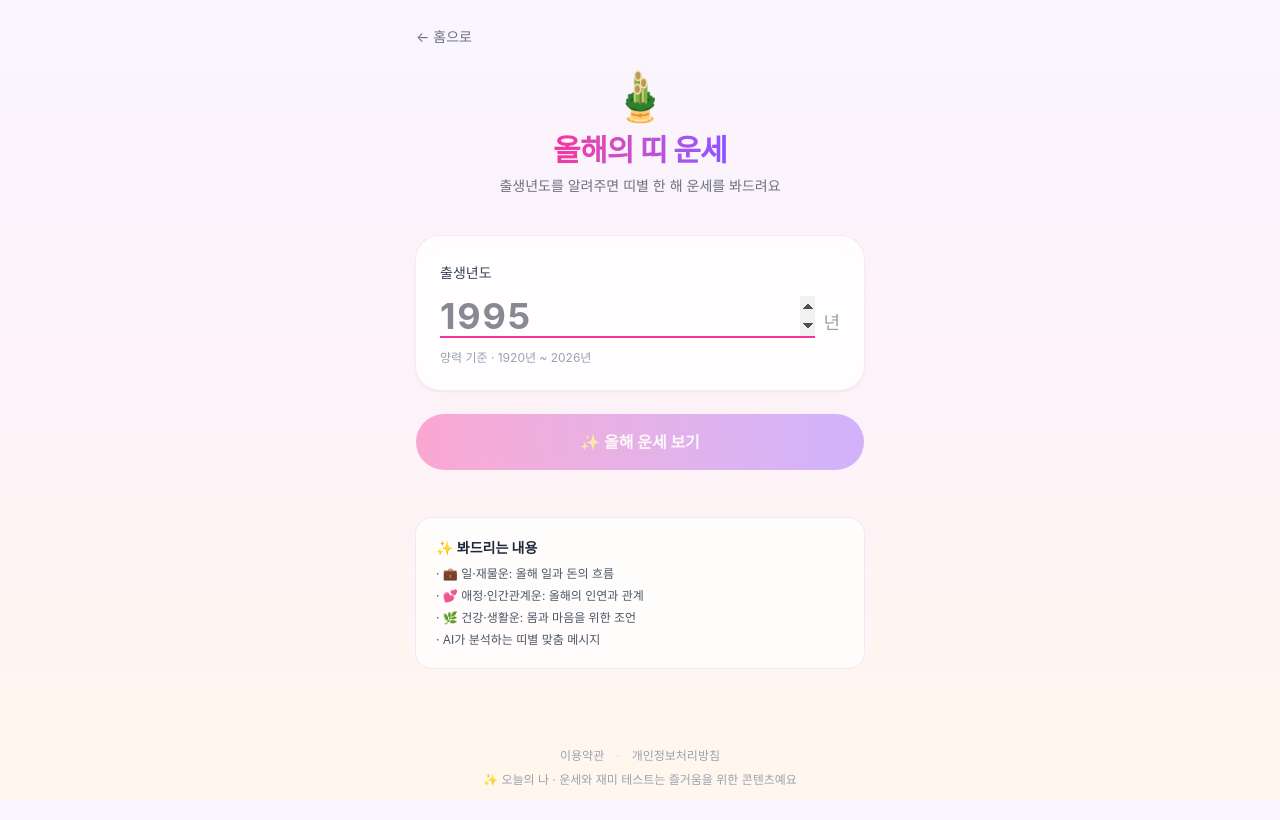
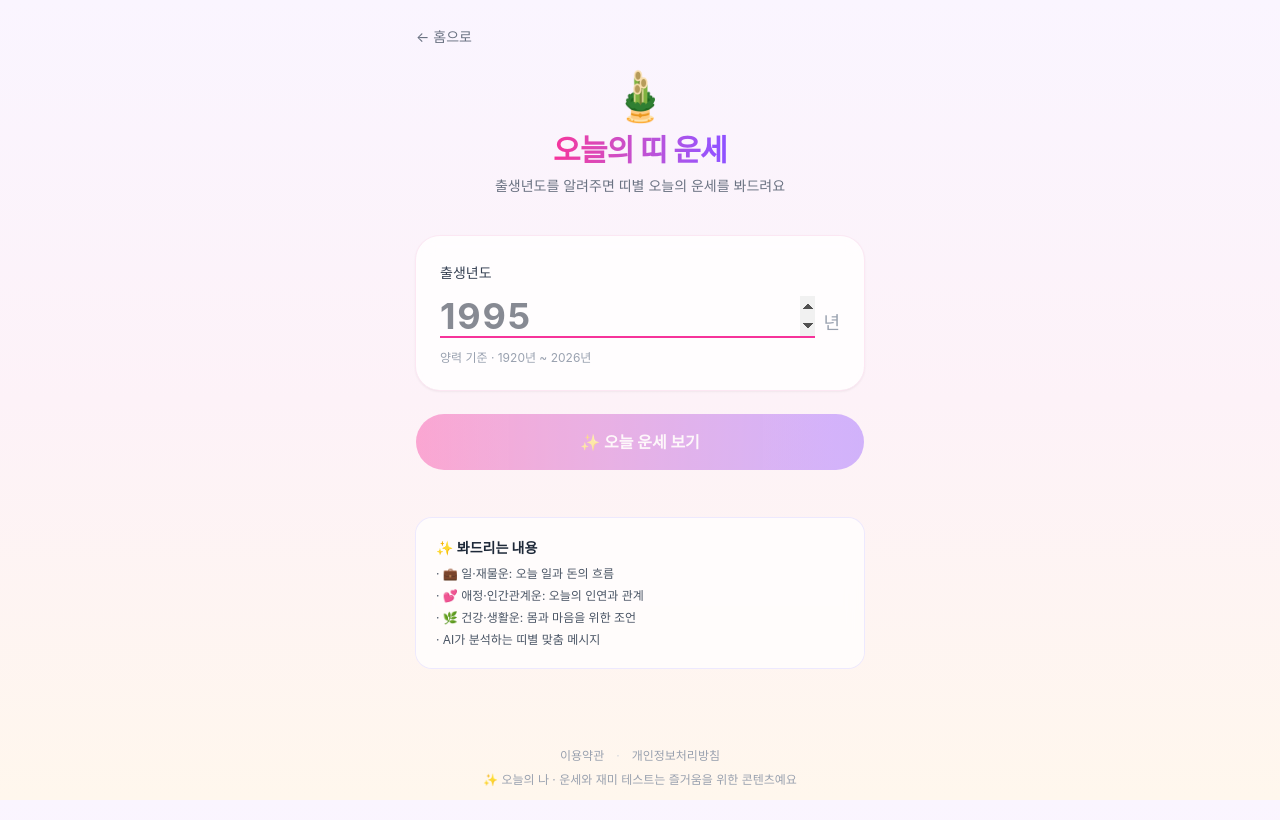
Before and after one commit to qwetmddnr/test-next-app, a Next.js app: page /new-year in a window 1280 px wide. Built offline with nearby package versions, Linux system fonts and the light colour scheme; no server answers; a web font is replaced by a local one.

Commit message:
New-year: relabel as daily fortune (오늘의 띠 운세)

```diff
--- a/app/new-year/opengraph-image.tsx
+++ b/app/new-year/opengraph-image.tsx
@@ -10,7 +10,7 @@ import {
 
 export const size = OG_SIZE;
 export const contentType = OG_CONTENT_TYPE;
-export const alt = "올해의 띠 운세 — 출생년도로 보는 한 해";
+export const alt = "오늘의 띠 운세 — 출생년도로 보는 오늘의 운세";
 
 export default async function Image() {
   const fontData = await loadPretendard();
@@ -65,7 +65,7 @@ export default async function Image() {
               lineHeight: 1.1,
             }}
           >
-            올해의 띠 운세
+            오늘의 띠 운세
           </div>
 
           <div
@@ -77,7 +77,7 @@ export default async function Image() {
               maxWidth: 800,
             }}
           >
-            출생년도로 알아보는 12띠별 한 해 운세
+            출생년도로 알아보는 12띠별 오늘의 운세
           </div>
 
           <div
--- a/app/new-year/page.tsx
+++ b/app/new-year/page.tsx
@@ -3,12 +3,12 @@ import Link from "next/link";
 import { BirthYearPicker } from "@/components/new-year/BirthYearPicker";
 
 export const metadata: Metadata = {
-  title: "올해의 띠 운세 — 출생년도로 보는 한 해",
+  title: "오늘의 띠 운세 — 출생년도로 보는 오늘의 운세",
   description:
-    "출생년도로 알아보는 12띠별 올해 운세. 일·재물운, 애정운, 건강운까지 AI가 분석해드려요.",
+    "출생년도로 알아보는 12띠별 오늘의 운세. 일·재물운, 애정운, 건강운까지 AI가 분석해드려요.",
   openGraph: {
-    title: "올해의 띠 운세",
-    description: "출생년도로 알아보는 12띠별 한 해 운세",
+    title: "오늘의 띠 운세",
+    description: "출생년도로 알아보는 12띠별 오늘의 운세",
     type: "website",
     locale: "ko_KR",
   },
@@ -32,11 +32,11 @@ export default function NewYearPage() {
           <div className="mb-3 text-5xl">🎍</div>
           <h1 className="text-3xl font-bold tracking-tight">
             <span className="bg-gradient-to-r from-pink-500 to-violet-500 bg-clip-text text-transparent">
-              올해의 띠 운세
+              오늘의 띠 운세
             </span>
           </h1>
           <p className="mt-2 text-sm text-gray-500">
-            출생년도를 알려주면 띠별 한 해 운세를 봐드려요
+            출생년도를 알려주면 띠별 오늘의 운세를 봐드려요
           </p>
         </header>
 
@@ -49,8 +49,8 @@ export default function NewYearPage() {
             ✨ 봐드리는 내용
           </h2>
           <ul className="space-y-1.5 text-xs text-gray-600">
-            <li>· 💼 일·재물운: 올해 일과 돈의 흐름</li>
-            <li>· 💕 애정·인간관계운: 올해의 인연과 관계</li>
+            <li>· 💼 일·재물운: 오늘 일과 돈의 흐름</li>
+            <li>· 💕 애정·인간관계운: 오늘의 인연과 관계</li>
             <li>· 🌿 건강·생활운: 몸과 마음을 위한 조언</li>
             <li>· AI가 분석하는 띠별 맞춤 메시지</li>
           </ul>
--- a/components/new-year/BirthYearPicker.tsx
+++ b/components/new-year/BirthYearPicker.tsx
@@ -79,7 +79,7 @@ export function BirthYearPicker({ thisYear }: BirthYearPickerProps) {
         }}
         className="mt-6 w-full rounded-full bg-gradient-to-r from-pink-500 to-violet-500 py-4 font-bold text-white shadow-lg shadow-pink-200/60 transition disabled:opacity-40 disabled:shadow-none"
       >
-        {submitting ? "운세 확인 중..." : "✨ 올해 운세 보기"}
+        {submitting ? "운세 확인 중..." : "✨ 오늘 운세 보기"}
       </motion.button>
     </form>
   );
--- a/data/tests/new-year.ts
+++ b/data/tests/new-year.ts
@@ -14,96 +14,96 @@ const ZODIACS: ZodiacInput[] = [
     id: "rat",
     title: "쥐띠",
     emoji: "🐭",
-    shortDesc: "영리한 직관이 빛나는 한 해",
-    description: "민감한 감각과 빠른 판단력이 당신의 무기예요. 작은 신호도 놓치지 않는 직관이 큰 기회로 이어지는 시기. 새로운 흐름이 시작될 때 가장 빠르게 자리 잡는 적응력으로, 올해는 부지런한 손과 영민한 머리가 함께 움직이면 의외의 성과가 따라옵니다.",
+    shortDesc: "영리한 직관이 빛나는 스타일",
+    description: "민감한 감각과 빠른 판단력이 당신의 무기예요. 작은 신호도 놓치지 않는 직관이 큰 기회로 이어지는 타입. 새로운 흐름이 시작될 때 가장 빠르게 자리 잡는 적응력으로, 부지런한 손과 영민한 머리가 함께 움직이면 의외의 성과가 따라옵니다.",
     traits: ["영리함", "직관", "적응력", "근면"],
   },
   {
     id: "ox",
     title: "소띠",
     emoji: "🐂",
-    shortDesc: "꾸준함이 결실로 이어지는 한 해",
-    description: "묵묵히 쌓아온 노력이 단단한 자산이 되는 시기예요. 화려한 변화보다 안정된 흐름 속에서 진가가 드러납니다. 인내심으로 한 발씩 나아가는 당신을 누군가 알아봐주는 한 해. 서두르지 않는 그 페이스가 큰 차이를 만들어요.",
+    shortDesc: "꾸준함이 결실로 이어지는 스타일",
+    description: "묵묵히 쌓아온 노력이 단단한 자산이 되는 타입이에요. 화려한 변화보다 안정된 흐름 속에서 진가가 드러납니다. 인내심으로 한 발씩 나아가는 당신을 누군가는 꼭 알아봐줘요. 서두르지 않는 그 페이스가 큰 차이를 만들어요.",
     traits: ["성실함", "인내", "책임감", "묵직함"],
   },
   {
     id: "tiger",
     title: "호랑이띠",
     emoji: "🐯",
-    shortDesc: "용기와 카리스마가 통하는 한 해",
-    description: "강한 추진력과 당당한 태도가 사람들을 끌어당기는 시기예요. 망설였던 일에 본격적으로 도전해보면 의외의 결과가 보입니다. 다만 너무 앞만 보고 달리지는 말 것, 곁의 사람들과 박자를 맞추면 더 큰 길이 열려요.",
+    shortDesc: "용기와 카리스마가 통하는 스타일",
+    description: "강한 추진력과 당당한 태도가 사람들을 끌어당기는 타입이에요. 망설였던 일에 본격적으로 도전해보면 의외의 결과가 보입니다. 다만 너무 앞만 보고 달리지는 말 것, 곁의 사람들과 박자를 맞추면 더 큰 길이 열려요.",
     traits: ["카리스마", "용기", "추진력", "리더십"],
   },
   {
     id: "rabbit",
     title: "토끼띠",
     emoji: "🐰",
-    shortDesc: "섬세함이 행복을 부르는 한 해",
-    description: "온화한 마음과 세심한 감각이 좋은 인연을 만드는 시기예요. 작은 배려가 큰 신뢰로 돌아오고, 따뜻한 분위기 속에서 가장 자기다워집니다. 다만 너무 양보만 하지는 말 것, 본인 마음도 챙기는 균형이 행복을 길게 가져가는 비결이에요.",
+    shortDesc: "섬세함이 행복을 부르는 스타일",
+    description: "온화한 마음과 세심한 감각이 좋은 인연을 만드는 타입이에요. 작은 배려가 큰 신뢰로 돌아오고, 따뜻한 분위기 속에서 가장 자기다워집니다. 다만 너무 양보만 하지는 말 것, 본인 마음도 챙기는 균형이 행복을 길게 가져가는 비결이에요.",
     traits: ["온화함", "섬세함", "친화력", "감수성"],
   },
   {
     id: "dragon",
     title: "용띠",
     emoji: "🐲",
-    shortDesc: "야망과 비전이 빛을 발하는 한 해",
-    description: "큰 그림을 그리는 당신의 비전이 현실로 옮겨지는 시기예요. 망설였던 도전 앞에 자신감이 회복되고, 사람들의 시선이 자연스럽게 따라옵니다. 한 번 결정하면 끝까지 가는 추진력이 큰 무기. 다만 외로움이 따라올 수 있으니 곁의 사람을 잊지 마세요.",
+    shortDesc: "야망과 비전이 빛을 발하는 스타일",
+    description: "큰 그림을 그리는 당신의 비전이 현실로 옮겨지는 타입이에요. 망설였던 도전 앞에 자신감이 회복되고, 사람들의 시선이 자연스럽게 따라옵니다. 한 번 결정하면 끝까지 가는 추진력이 큰 무기. 다만 외로움이 따라올 수 있으니 곁의 사람을 잊지 마세요.",
     traits: ["야망", "카리스마", "비전", "결단력"],
   },
   {
     id: "snake",
     title: "뱀띠",
     emoji: "🐍",
-    shortDesc: "지혜와 통찰이 깊어지는 한 해",
-    description: "조용히 관찰하는 눈이 가장 정확한 답을 찾는 시기예요. 직관이 어느 때보다 잘 맞고, 깊이 있는 판단이 사람들의 신뢰를 얻습니다. 큰 결정 앞에서 서두르지 말고 충분히 생각할 시간을 가지면, 결과가 만족스럽게 따라와요.",
+    shortDesc: "지혜와 통찰이 깊은 스타일",
+    description: "조용히 관찰하는 눈이 가장 정확한 답을 찾는 타입이에요. 직관이 잘 맞는 편이고, 깊이 있는 판단이 사람들의 신뢰를 얻습니다. 큰 결정 앞에서 서두르지 말고 충분히 생각할 시간을 가지면, 결과가 만족스럽게 따라와요.",
     traits: ["지혜", "통찰", "신비로움", "직관"],
   },
   {
     id: "horse",
     title: "말띠",
     emoji: "🐴",
-    shortDesc: "자유롭게 달릴 수 있는 한 해",
-    description: "에너지가 넘치고 활기찬 한 해예요. 새로운 환경, 새로운 사람을 만나면 가장 자기답게 빛납니다. 한 자리에 머무르기보다 움직일 때 기회가 따라오는 시기. 다만 너무 많이 벌리지는 말고, 끝맺는 힘도 같이 키워가면 더 큰 성과로 이어져요.",
+    shortDesc: "자유롭게 달리는 스타일",
+    description: "에너지가 넘치고 활기찬 타입이에요. 새로운 환경, 새로운 사람을 만나면 가장 자기답게 빛납니다. 한 자리에 머무르기보다 움직일 때 기회가 따라오는 성격. 다만 너무 많이 벌리지는 말고, 끝맺는 힘도 같이 키워가면 더 큰 성과로 이어져요.",
     traits: ["자유", "활력", "열정", "도전"],
   },
   {
     id: "sheep",
     title: "양띠",
     emoji: "🐑",
-    shortDesc: "평화 속에 창의가 피어나는 한 해",
-    description: "감성과 창의성이 풍부해지는 시기예요. 마음이 편안할 때 가장 좋은 아이디어가 떠오르고, 부드러운 분위기 속에서 사람들이 모입니다. 무리하지 않아도 좋은 흐름이 따라오는 한 해. 본인의 페이스를 지키며 천천히 가도 충분해요.",
+    shortDesc: "평화 속에 창의가 피어나는 스타일",
+    description: "감성과 창의성이 풍부한 타입이에요. 마음이 편안할 때 가장 좋은 아이디어가 떠오르고, 부드러운 분위기 속에서 사람들이 모입니다. 무리하지 않아도 좋은 흐름이 따라오는 성격. 본인의 페이스를 지키며 천천히 가도 충분해요.",
     traits: ["평화", "창의", "감성", "온유함"],
   },
   {
     id: "monkey",
     title: "원숭이띠",
     emoji: "🐵",
-    shortDesc: "재치와 응용력이 통하는 한 해",
-    description: "빠른 두뇌와 유연한 사고가 큰 무기가 되는 시기예요. 익숙한 방식이 안 통하면 새로운 방식을 만들어내는 재치가 빛납니다. 사람들과의 관계에서도 분위기를 빠르게 읽어내는 감각이 호감을 부르는 한 해. 너무 가볍지 않게, 진심을 곁들이면 완벽해요.",
+    shortDesc: "재치와 응용력이 통하는 스타일",
+    description: "빠른 두뇌와 유연한 사고가 큰 무기가 되는 타입이에요. 익숙한 방식이 안 통하면 새로운 방식을 만들어내는 재치가 빛납니다. 사람들과의 관계에서도 분위기를 빠르게 읽어내는 감각이 호감을 부르는 성격. 너무 가볍지 않게, 진심을 곁들이면 완벽해요.",
     traits: ["재치", "유연성", "기지", "응용력"],
   },
   {
     id: "rooster",
     title: "닭띠",
     emoji: "🐓",
-    shortDesc: "정직함이 신뢰를 쌓는 한 해",
-    description: "맡은 일을 끝까지 책임지는 성실함이 큰 평가를 받는 시기예요. 흐트러지지 않는 원칙과 정확한 일처리로 주변의 신뢰가 쌓입니다. 다만 너무 완벽을 추구하다 본인이 지칠 수 있으니, 가끔은 흐름에 맡기는 여유도 가져가 보세요.",
+    shortDesc: "정직함이 신뢰를 쌓는 스타일",
+    description: "맡은 일을 끝까지 책임지는 성실함이 큰 평가를 받는 타입이에요. 흐트러지지 않는 원칙과 정확한 일처리로 주변의 신뢰가 쌓입니다. 다만 너무 완벽을 추구하다 본인이 지칠 수 있으니, 가끔은 흐름에 맡기는 여유도 가져가 보세요.",
     traits: ["성실함", "책임감", "정직", "꼼꼼함"],
   },
   {
     id: "dog",
     title: "개띠",
     emoji: "🐶",
-    shortDesc: "충직한 마음이 좋은 인연을 만드는 한 해",
-    description: "한 번 마음 준 사람을 끝까지 챙기는 진심이 큰 매력이 되는 시기예요. 주변에서 도움을 청하는 일이 많아지고, 그만큼 신뢰가 깊어집니다. 의리와 정의감이 빛나는 해이지만, 본인 마음도 누군가에게 기댈 줄 아는 균형이 필요해요.",
+    shortDesc: "충직한 마음이 좋은 인연을 만드는 스타일",
+    description: "한 번 마음 준 사람을 끝까지 챙기는 진심이 큰 매력이 되는 타입이에요. 주변에서 도움을 청하는 일이 많아지고, 그만큼 신뢰가 깊어집니다. 의리와 정의감이 빛나는 성격이지만, 본인 마음도 누군가에게 기댈 줄 아는 균형이 필요해요.",
     traits: ["충직", "정의감", "다정함", "신뢰"],
   },
   {
     id: "pig",
     title: "돼지띠",
     emoji: "🐷",
-    shortDesc: "정성과 풍요가 따라오는 한 해",
-    description: "따뜻한 마음과 정성스러운 태도가 풍요를 부르는 시기예요. 사람들에게 베푸는 것이 결국 본인에게 돌아오는 흐름. 작은 일에도 진심을 다하는 모습이 좋은 인연과 좋은 운을 함께 데려옵니다. 욕심내지 않아도 충분히 채워지는 한 해예요.",
+    shortDesc: "정성과 풍요가 따라오는 스타일",
+    description: "따뜻한 마음과 정성스러운 태도가 풍요를 부르는 타입이에요. 사람들에게 베푸는 것이 결국 본인에게 돌아오는 흐름. 작은 일에도 진심을 다하는 모습이 좋은 인연과 좋은 운을 함께 데려옵니다. 욕심내지 않아도 충분히 채워지는 성격이에요.",
     traits: ["정성", "풍요", "따뜻함", "낙천적"],
   },
 ];
@@ -121,8 +121,8 @@ const results: TestResult[] = ZODIACS.map((z) => ({
 
 const newYear: TestDefinition = {
   slug: "new-year",
-  title: "올해의 띠 운세",
-  description: "출생년도로 알아보는 12띠별 한 해 운세",
+  title: "오늘의 띠 운세",
+  description: "출생년도로 알아보는 12띠별 오늘의 운세",
   emoji: "🎍",
   estimatedMinutes: 1,
   results,
```
